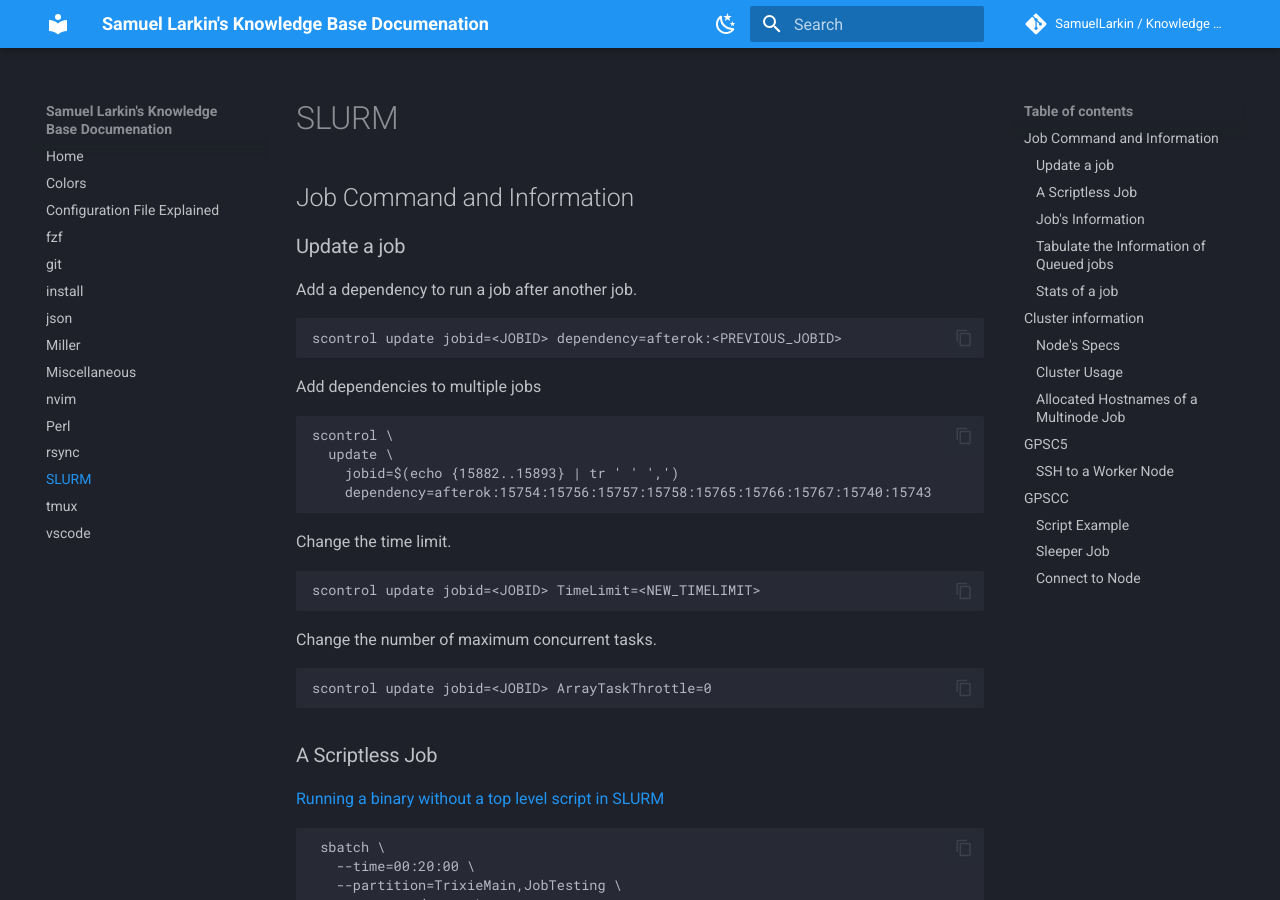
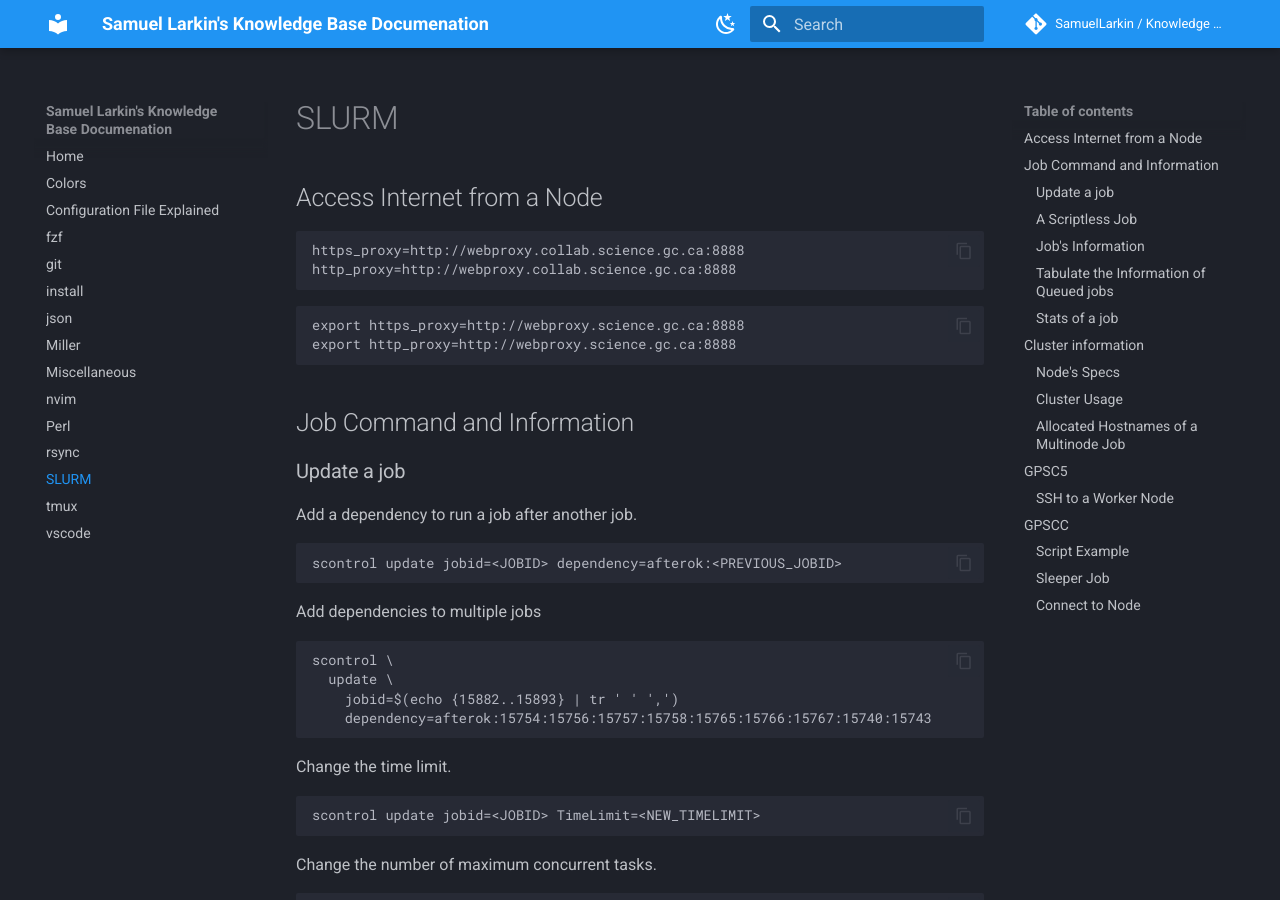
Before and after one commit to SamuelLarkin/kb, an MkDocs documentation site: the page built from docs/slurm.md, in a window 1280 px wide and 900 px high. Built offline with MkDocs 1.6.1 and Material for MkDocs 9.7.7, drawn with Linux system fonts in a browser that asks for light colours; comment, search, counter and statistics services are not loaded; the version menu is left out.

Commit message:
doc: how to get internet access from a node via proxy

````diff
--- a/docs/slurm.md
+++ b/docs/slurm.md
@@ -1,4 +1,16 @@
 # SLURM
+
+## Access Internet from a Node
+
+```sh
+https_proxy=http://webproxy.collab.science.gc.ca:8888
+http_proxy=http://webproxy.collab.science.gc.ca:8888
+```
+
+```sh
+export https_proxy=http://webproxy.science.gc.ca:8888
+export http_proxy=http://webproxy.science.gc.ca:8888
+```
 
 ## Job Command and Information
 
````
